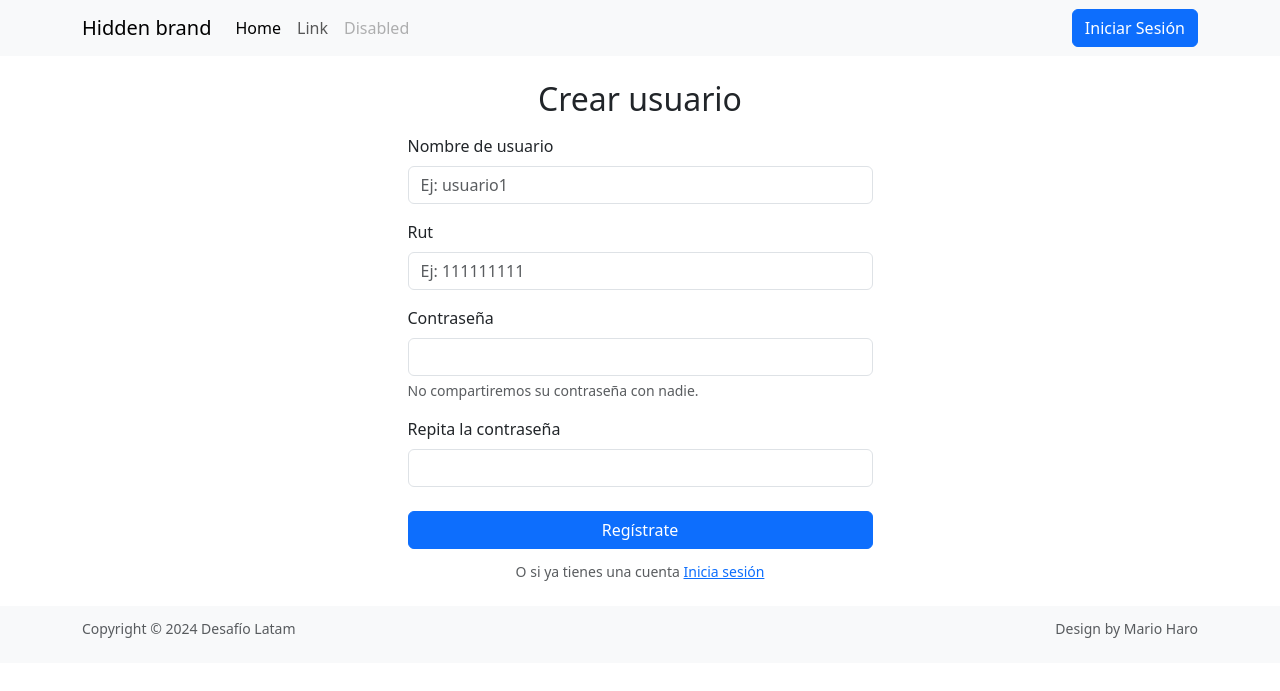
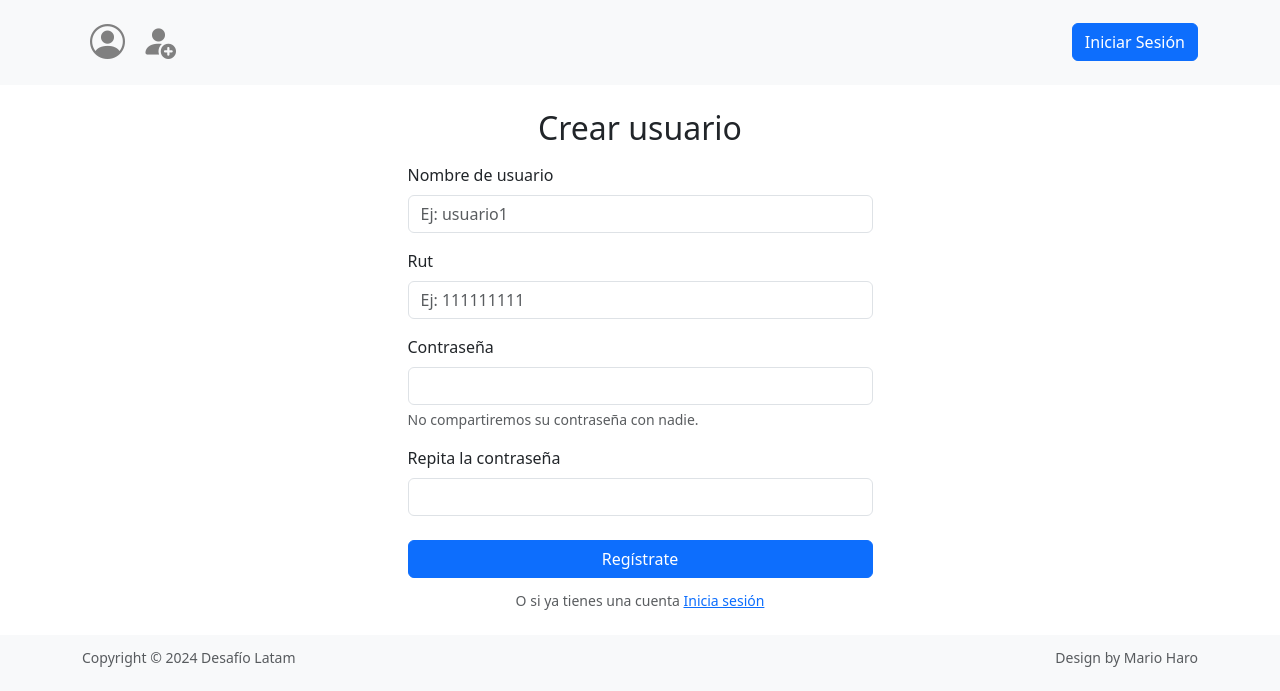
Before and after one commit to marioharo/airebnb, a Django app: page /crear_usuario in a window 1280 px wide. Shown: the top 691 px of the page. Run offline with Django 5.2, Linux system fonts and the light colour scheme.

Commit message:
hito3: terminado

```diff
--- a/core/static/css/style.css
+++ b/core/static/css/style.css
@@ -2,3 +2,9 @@
 input:focus::placeholder {
     color: transparent;
   }
+
+/*ICONS*/
+.bi-person-fill-add, .bi-person-circle{
+  color: gray;
+  font-size: 35px;
+}
--- a/core/templates/base.html
+++ b/core/templates/base.html
@@ -6,6 +6,8 @@
     <meta name="viewport" content="width=device-width, initial-scale=1.0">
     <!--CSS BOOTSTRAP-->
     <link href="https://cdn.jsdelivr.net/npm/bootstrap@5.3.3/dist/css/bootstrap.min.css" rel="stylesheet" integrity="sha384-QWTKZyjpPEjISv5WaRU9OFeRpok6YctnYmDr5pNlyT2bRjXh0JMhjY6hW+ALEwIH" crossorigin="anonymous">
+    <!--ICONS BOOTSTRAP-->
+    <link rel="stylesheet" href="https://cdn.jsdelivr.net/npm/bootstrap-icons@1.11.3/font/bootstrap-icons.min.css">
     <!--Css-->
     <link rel="stylesheet" href="{% static "css/style.css" %}">
     <title>{% block title %}{% endblock title %}</title>
--- a/core/templates/navbar.html
+++ b/core/templates/navbar.html
@@ -4,17 +4,20 @@
         <span class="navbar-toggler-icon"></span>
       </button>
       <div class="collapse navbar-collapse" id="navbarTogglerDemo01">
-        <a class="navbar-brand" href="#">Hidden brand</a>
+        <!--<a class="navbar-brand">LOGO</a>-->
         <ul class="navbar-nav me-auto mb-2 mb-lg-0">
           <li class="nav-item">
-            <a class="nav-link active" aria-current="page" href="#">Home</a>
+            <a class="nav-link active" aria-current="page" href="{% url 'perfil' %}"><i class="bi bi-person-circle"></i></a>
           </li>
           <li class="nav-item">
+            <a class="nav-link active" aria-current="page" href="{% url 'index' %}"><i class="bi bi-person-fill-add"></i></a>
+          </li>
+          <!--<li class="nav-item">
             <a class="nav-link" href="#">Link</a>
           </li>
           <li class="nav-item">
             <a class="nav-link disabled" aria-disabled="true">Disabled</a>
-          </li>
+          </li>-->
         </ul>
         {% if not user.is_authenticated %}
         <a href="{% url "login" %}" class="btn btn-primary">Iniciar Sesión</a>
--- a/core/views.py
+++ b/core/views.py
@@ -49,10 +49,10 @@ def actualizar_usuario(request):
     user = request.user
     usuario = Usuario.objects.filter(user = user)
     if request.method == 'GET':
-        usuario_nombre = Usuario.objects.get(user = user)
+        usuario_get = Usuario.objects.get(user = user)
         context = {
             'usuario' : usuario,
-            'usuario_nombre' : usuario_nombre,
+            'usuario_get' : usuario_get,
             }
         return render(request, 'actualizar_usuario.html', context)
     else:
```
Also changed, not shown: core/templates/actualizar_usuario.html (+10 -6 lines), core/templates/perfil.html (+4 -4 lines).
